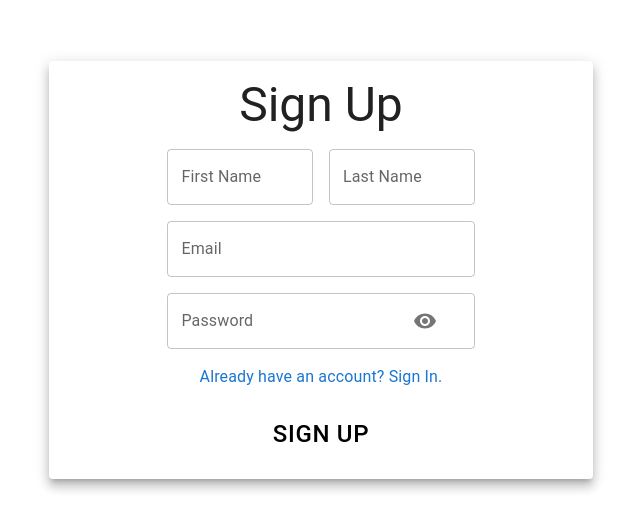
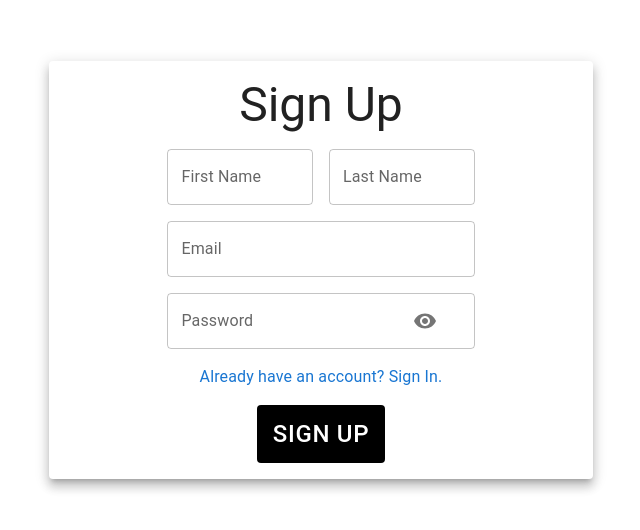
Before and after one commit to syedwajihrizvi/CScape, a React (Vite) app: page /sign/register in a window 1280 px wide. Shown: the part 130-660 px from the top of the page, without its empty margins (319-959 px from the left). Built offline with nearby package versions, Linux system fonts and the light colour scheme.

Commit message:
Updated buttons

```diff
--- a/src/components/Sign/Register.tsx
+++ b/src/components/Sign/Register.tsx
@@ -79,7 +79,7 @@ function Register() {
             <Link href="/sign" underline="none">Already have an account? Sign In.</Link>
         </Box>
         <Button
-        sx={{backgroundColor: 'white', color: 'black', padding: '0.5rem 1rem', fontSize: '1.5rem'}}
+        sx={{backgroundColor: 'black', color: 'white', padding: '0.5rem 1rem', fontSize: '1.5rem'}}
         onClick={handleSubmit(onFormSubmit)}>
             Sign Up
         </Button>
--- a/src/components/Sign/SignIn.tsx
+++ b/src/components/Sign/SignIn.tsx
@@ -67,7 +67,7 @@ function SignIn() {
           <Link href="/sign/register" underline="none">Create Account</Link>
         </Box>
         <Button
-          sx={{ backgroundColor: 'white', color: 'black', padding: '0.5rem 1rem', fontSize: '1.5rem' }}
+          sx={{ backgroundColor: 'black', color: 'white', padding: '0.5rem 1rem', fontSize: '1.5rem' }}
           onClick={handleSubmit(onSignIn)}>
           Sign In
         </Button>
```
